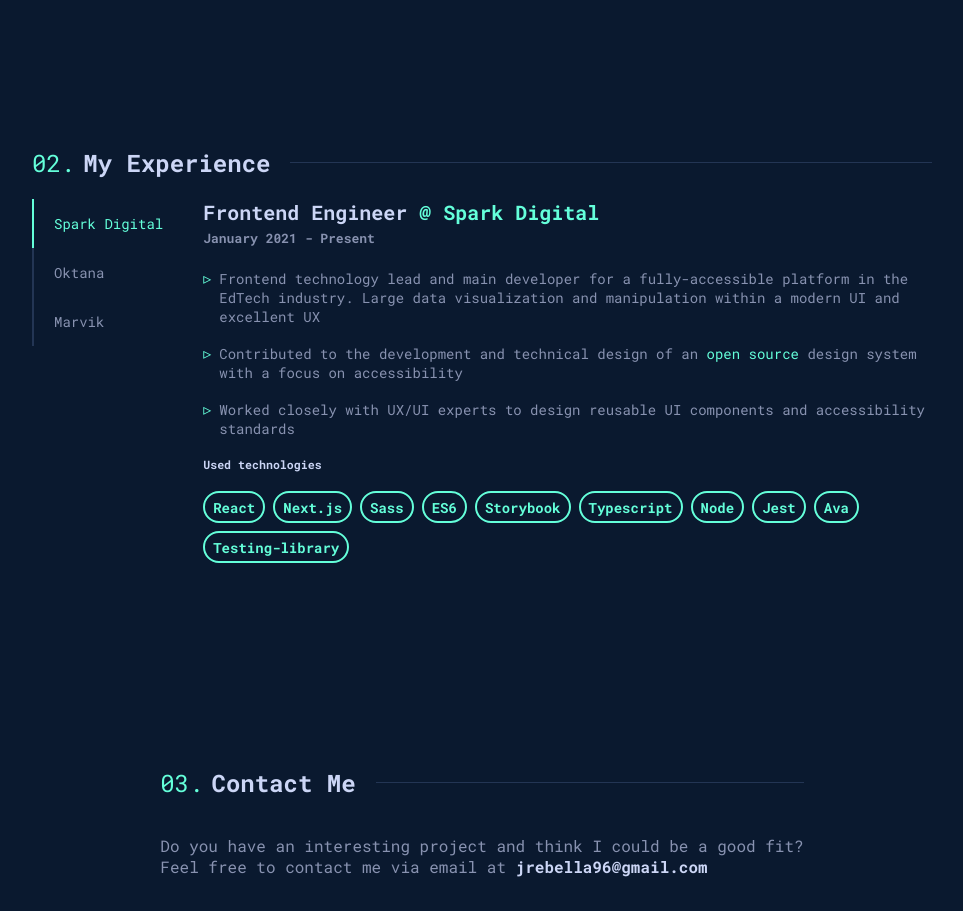
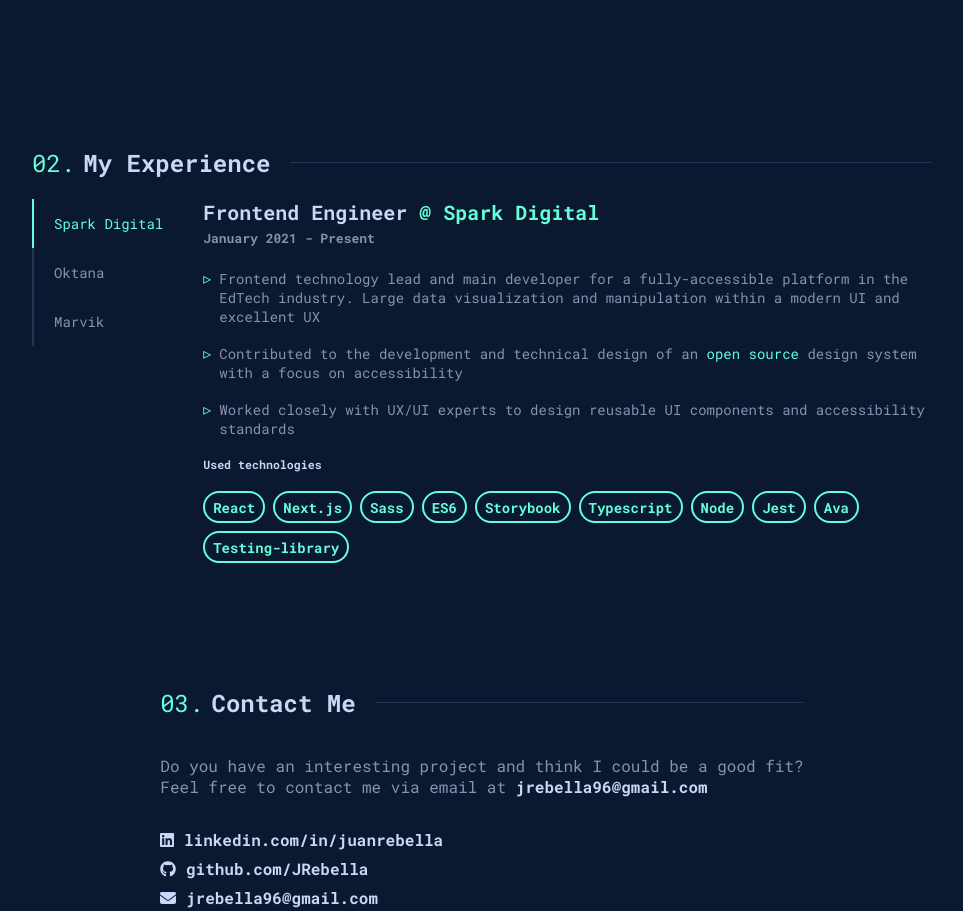
Before and after one commit to JRebella/portfolio, a Next.js app: page / in a window 1280 px wide. Shown: the part 1520-2431 px from the top of the page, without its empty margins (158-1121 px from the left). Built offline with nearby package versions, Linux system fonts and the light colour scheme.

Commit message:
refactor: tabs transition using RTG

```diff
--- a/components/Tabs/Tabs.tsx
+++ b/components/Tabs/Tabs.tsx
@@ -10,6 +10,7 @@
   ReactNode,
   useMemo,
 } from "react";
+import { CSSTransition, SwitchTransition } from "react-transition-group";
 
 import styles from "./tabs.module.scss";
 
@@ -54,14 +55,7 @@
   ...props
 }) => {
   const childrenTabContents = useMemo(
-    () =>
-      Children.map(children, (child) => {
-        const item = child as ReactElement<PropsWithChildren<TabContentProps>>;
-
-        const isActive = item.props.id === activeTabID;
-
-        return cloneElement(item, { isActive });
-      }),
+    () => children.find((child) => child.props.id === activeTabID),
     [children, activeTabID]
   );
 
@@ -88,7 +82,21 @@
           </button>
         ))}
       </div>
-      <div className={styles["tab-content-container"]}>{childrenTabContents}</div>
+      <SwitchTransition mode="out-in">
+        <CSSTransition
+          key={activeTabID}
+          timeout={150}
+          unmountOnExit
+          mountOnEnter
+          classNames={{
+            enter: styles["fade--entering"],
+            enterActive: styles["fade--enter"],
+            exitActive: styles["fade--exit"],
+          }}
+        >
+          <div className={styles["tab-content-container"]}>{childrenTabContents}</div>
+        </CSSTransition>
+      </SwitchTransition>
     </div>
   );
 };
--- a/components/Tabs/tabs.module.scss
+++ b/components/Tabs/tabs.module.scss
@@ -1,7 +1,13 @@
+@use "../../styles/viewports.scss" as *;
+
 .container {
   width: 100%;
 
   display: flex;
+
+  @include viewport-xs {
+    flex-direction: column;
+  }
 }
 
 .buttons {
@@ -40,16 +46,18 @@
 }
 
 .tab-content-container {
-  position: relative;
   flex-grow: 1;
+  transition: 0.15s;
 }
 
-.tab-content {
-  position: absolute;
+.fade--entering {
+  opacity: 0;
+}
 
-  transition: visibility 0.2s ease-out, opacity 0.2s linear;
-  &[data-hidden="true"] {
-    opacity: 0;
-    visibility: hidden;
-  }
+.fade--enter {
+  opacity: 1;
 }
+
+.fade--exit {
+  opacity: 0;
+}
--- a/pageComponents/experience/experience.module.scss
+++ b/pageComponents/experience/experience.module.scss
@@ -2,7 +2,8 @@
   max-width: 900px;
   width: 100%;
 
-  height: 600px;
+  min-height: 600px;
+  margin-bottom: 40px;
 }
 
 .tab-container {
```
